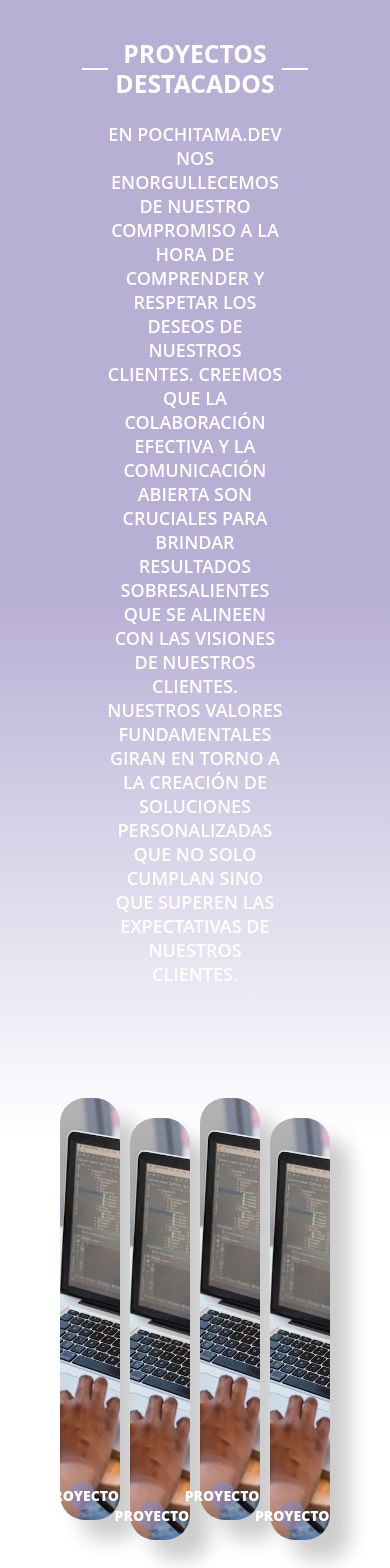
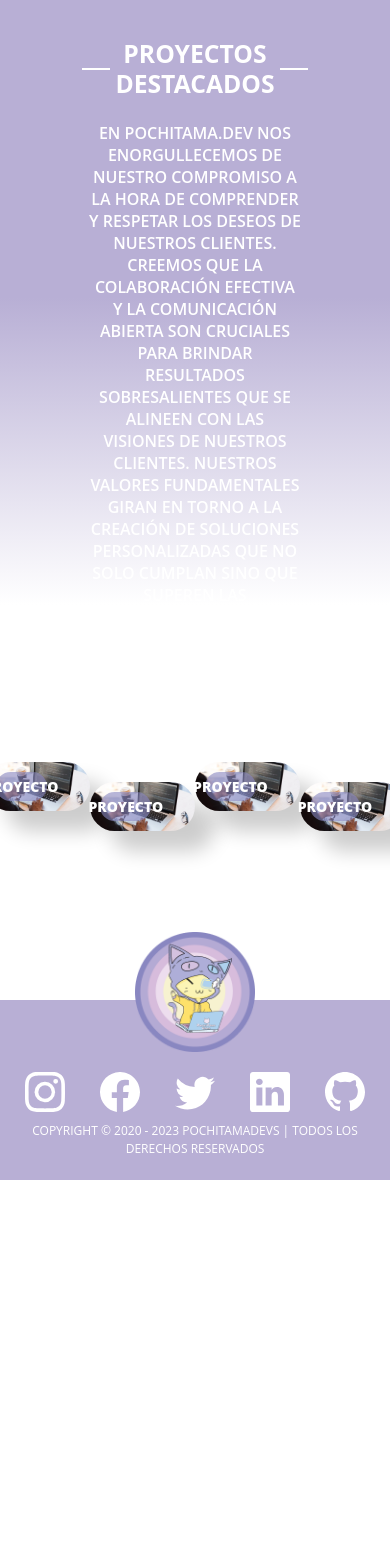
Before and after one commit to PochiTama-dev/Pochitama.site2.0, a React (Vite) app: page /portfolio in a window 390 px wide. Shown: the part 940-2508 px from the top of the page. After the commit the page ends 2120 px from the top, so only its background shows below. Built offline with nearby package versions, Linux system fonts and the light colour scheme.

Commit message:
FIX RESPONSIVE

```diff
--- a/src/components/Portfolio/ModalPortfolio.jsx
+++ b/src/components/Portfolio/ModalPortfolio.jsx
@@ -9,7 +9,7 @@ function ModalPortfolio({show, data}) {
     return (
         <Modal show={show} centered size='xl'  onClick={handlerEvent}>
             <Modal.Body className='d-flex flex-column p-0'>
-                <div className='' style={{background:`url(${data ? data.img : "/src/assets/images/exampleProyect.png"})`, width:'100%', minHeight:'45vh'}}/>
+                <div className='' style={{background:`url(${data ? data.img : "/src/assets/images/exampleProyect.png"})`, width:'100%', minHeight:'45vh', borderTopLeftRadius:"5px", borderTopRightRadius:"5px"}}/>
                     <div className="modal_rectangule">
                         <div style={{width:'60%'}}>
                             <label className='modal_rectangule_title'>Desarrollo de Pagina Web</label>
--- a/src/components/cta/cta.css
+++ b/src/components/cta/cta.css
@@ -420,7 +420,7 @@
     font-size: 18px;
     height: 50%;
   }
-  path {
+  .cta path {
     transform: translateX(-130px) translateY(-150px);
     animation: wave-animation 5s infinite;
   }
--- a/src/components/footer/LinksBox.jsx
+++ b/src/components/footer/LinksBox.jsx
@@ -5,6 +5,8 @@ import {
     BsGithub,
     BsFacebook,
   } from "react-icons/bs";
+  import {FaGithub,
+  }  from "react-icons/fa";
 
 const LinksBox = () =>{
     return(
--- a/src/components/footer/footer.css
+++ b/src/components/footer/footer.css
@@ -21,6 +21,7 @@
     background-color: var(--primary-color);
     gap: 5px;
     padding-bottom: 50px;
+    max-height: 200px
 }
 .img_footer {
     width: 180px;
@@ -29,17 +30,19 @@
 
 .footer-links {
     display: flex;
-    gap: 50px;
     color: white;
     font-size: 50px;
+    font-size: 40px;
+    gap: 45px;
 
 }
 
 .copyright {
     font-family: var(--font-family-body);
     color: white;
-    font-size: 15px;
+    font-size: 12px;
     text-align: center;
+    margin-bottom: 40px
 }
 
 .sin-enlace {
@@ -51,28 +54,21 @@
 
 @media (min-width: 375px) and (max-width: 768px) {
     .footer { height: auto; max-height: 180px}
-    .img_footer { width: 100px;}
-    .footer-links { font-size: 30px; gap: 20px; }
+    .img_footer { width: 120px;}
+    .footer-links { font-size: 40px; gap: 35px;}
     .copyright { font-size: 12px; }
 }
 /* Para pantallas entre 768px y 1023px */
-@media (min-width: 768px) and (max-width: 1023px) {
-    .footer { height: auto; max-height: 100px}
-    .img_footer { width: 70px; margin-top: 45px; }
+@media (min-width: 768px) and (max-width: 1024px) {
+    .footer { height: auto; max-height: 200px}
+    .img_footer { width: 150px; margin-top: 45px; }
     .footer-links { font-size: 40px; gap: 35px; }
     .copyright { font-size: 14px; margin-top: 0; }
 }
 /* Para pantallas entre 1024px y 1439px */
 @media (min-width: 1024px) and (max-width: 1439px) {
-    .footer { height: auto; max-height: 150px }
-    .img_footer { width: 100px; }
-    .footer-links { font-size: 25px; gap: 25px; }
-    .copyright { font-size: 16px; margin-bottom: 20px; }
+    .footer { height: auto; max-height: 220px }
+    .img_footer { width: 180px; }
+    .footer-links { font-size: 40px; gap: 40px; }
+    .copyright { font-size: 12px; margin-bottom: 20px; }
 }
-
-/* Para pantallas de 1439px en adelante */
-@media (min-width: 1439px) {
-    .footer { max-height: 200px; }
-    .footer-links { font-size: 40px; gap: 45px; }
-    .copyright { font-size: 16px; margin-bottom: 40px; }
-}
--- a/src/pages/Portfolio/portfolio.css
+++ b/src/pages/Portfolio/portfolio.css
@@ -88,7 +88,7 @@
 }
 .modal_rectangule {
   position: absolute;
-  top: 65%;
+  top: 61%;
   left: 60%;
   min-width: 40%;
   width: auto;
@@ -148,3 +148,95 @@
   text-transform: uppercase;
   word-wrap: break-word;
 }
+
+@media (max-width: 480px) {
+  .portfolio-hr {
+    width: 40%;
+  }
+  .portfolio-p {
+    font-size: 16px;
+  }
+  .box-img {
+    width: 30%;
+  }
+  .porfolio-proyect-box {
+    height: auto;
+  }
+  .modal_rectangule {
+    min-width: 70%;
+    left: 0%;
+  }
+  .modal_logo {
+    width: 80px;
+    height: 80px;
+  }
+  .modal_button {
+    width: 70%;
+  }
+}
+@media (max-width: 768px) {
+  .portfolio-hr {
+    width: 30%;
+  }
+  .portfolio-p {
+    max-width: 90%;
+  }
+  .box-img {
+    width: 20%;
+  }
+  .porfolio-proyect-box {
+    width: 100%;
+    margin-left: 0;
+    margin-right: 0;
+  }
+  .modal_rectangule {
+    min-width: 80.2%;
+    transform: translateX(-50%);
+  }
+  .modal_logo {
+    width: 100px;
+    height: 100px;
+  }
+  .modal_button {
+    width: 50%;
+  }
+}
+
+@media (min-width: 768px) and (max-width:990px){
+  .modal_rectangule{
+    top: 53%;
+    left: 40%;
+    min-width: 60%;
+  }
+  .modal_logo{
+    width: 120px;
+    height: 120px;
+    margin-left: 0;
+  }
+  .modal_label{
+    padding-top: 50px;
+  }
+}
+@media (min-width: 990px) and (max-width:1000px){
+  .modal_rectangule{
+    top: 56%;
+    left: 40%;
+    min-width: 60%;
+  }
+  .modal_logo{
+    width: 120px;
+    height: 120px;
+    margin-left: 0;
+  }
+  .modal_label{
+    padding-top: 50px;
+  }
+}
+
+@media (min-width: 1000px) and (max-width:1200px){
+  .modal_logo{
+    width: 120px;
+    height: 120px;
+    margin-left: 0;
+  }
+}
```
